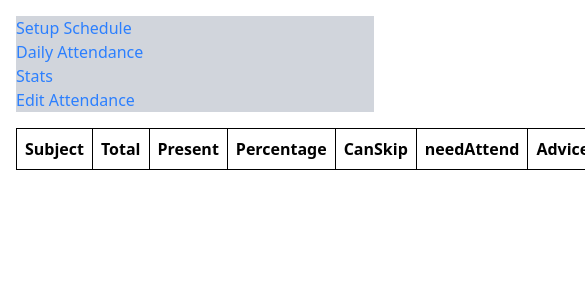
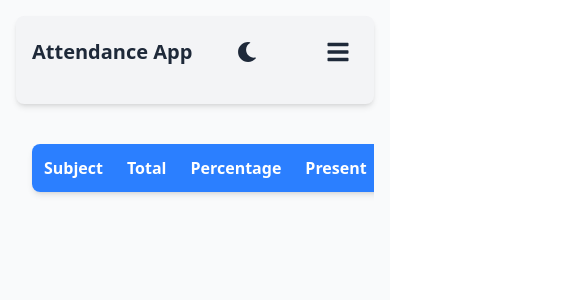
Before and after one commit to Abhishek-Negi01/attendance-tracker, a React (Vite) app: page /stats in a window 390 px wide. Shown: the top 300 px of the page, 585 px wide, since content can reach past the window. Built offline with nearby package versions, Linux system fonts and the light colour scheme.

Commit message:
enhance the UI and add darkMode functionality, still some bugs related to darkmode are present there

```diff
--- a/package.json
+++ b/package.json
@@ -13,6 +13,7 @@
     "@tailwindcss/vite": "^4.1.11",
     "react": "^19.1.0",
     "react-dom": "^19.1.0",
+    "react-icons": "^5.5.0",
     "react-router-dom": "^7.7.1",
     "tailwindcss": "^4.1.11"
   },
--- a/src/App.jsx
+++ b/src/App.jsx
@@ -1,29 +1,122 @@
-import React from "react";
+import React, { useEffect, useState } from "react";
 import ScheduleSetup from "./components/ScheduleSetup";
 import DailyAttendance from "./components/DailyAttendance";
-import { BrowserRouter, Link, Route, Router, Routes } from "react-router-dom";
+import {
+  BrowserRouter,
+  Link,
+  Route,
+  Router,
+  Routes,
+  useLocation,
+} from "react-router-dom";
 import AttendanceStats from "./components/AttendanceStats";
 import EditAttendance from "./components/EditAttendance";
+import { FaBars, FaMoon, FaSun, FaTimes } from "react-icons/fa";
+
+const Navbar = () => {
+  const [isOpen, setIsOpen] = useState(false);
+  const [darkMode, setDarkMode] = useState(false);
+  const location = useLocation();
+
+  // dark mode in local storage
+  useEffect(() => {
+    const savedMode = localStorage.getItem("darkmode") === "true";
+    setDarkMode(savedMode);
+    document.documentElement.classList.toggle("dark", savedMode);
+  }, []);
+
+  const toggleDarkMode = () => {
+    setDarkMode(!darkMode);
+    document.documentElement.classList.toggle("dark");
+    localStorage.setItem("darkmode", !darkMode);
+  };
+
+  const navLinks = [
+    { name: "Setup Schedule", path: "/" },
+    { name: "Daily Attendance", path: "/attendance" },
+    { name: "Stats", path: "/stats" },
+    { name: "Edit Attendance", path: "/edit-attendance" },
+  ];
+
+  return (
+    <nav className="bg-gray-100 dark:bg-gray-800 text-gray-800 dark:text-gray-100 p-4 rounded-lg shadow-md transition-color duration-500  ">
+      <div className="flex justify-between items-center">
+        <div className="text-xl font-bold">Attendance App</div>
+
+        {/* Dark/Light Toggle */}
+        <button
+          onClick={toggleDarkMode}
+          className="mr-4 md:mr-0 p-2 rounded hover:bg-gray-200 dark:hover:bg-gray-700 transition"
+        >
+          {darkMode ? (
+            <FaSun className="w-5 h-5" />
+          ) : (
+            <FaMoon className="w-5 h-5 " />
+          )}
+        </button>
+
+        {/* Hamburger button */}
+        <button
+          className="md:hidden p-2 rounded hover:bg-gray-200 dark:hover:bg-gray-700 transition"
+          onClick={() => setIsOpen(!isOpen)}
+        >
+          {isOpen ? (
+            <FaTimes className="w-6 h-6" />
+          ) : (
+            <FaBars className="w-6 h-6" />
+          )}
+        </button>
+
+        {/* Desktop Links */}
+        <div className="hidden md:flex space-x-6">
+          {navLinks.map((link) => (
+            <Link
+              key={link.path}
+              to={link.path}
+              className={`font-medium transition-colors duration-300 ${
+                location.pathname === link.path
+                  ? "text-blue-600 dark:text-blue-400"
+                  : "hover:text-blue-500 dark:hover:text-blue-300"
+              }`}
+            >
+              {link.name}
+            </Link>
+          ))}
+        </div>
+      </div>
+
+      {/* Mobile Menu */}
+      <div
+        className={`md:hidden mt-4 flex flex-col space-y-3 overflow-hidden transition-max-height duration-500 ease-in-out ${
+          isOpen ? "max-h-96" : "max-h-0"
+        }`}
+      >
+        {navLinks.map((link) => (
+          <Link
+            key={link.path}
+            to={link.path}
+            onClick={() => setIsOpen(!isOpen)}
+            className={`font-medium transition-color duration-300 ${
+              location.pathname === link.path
+                ? "text-blue-600 dark:text-blue-400"
+                : "hover:text-blue-500 dark:hover:text-blue-300"
+            }`}
+          >
+            {link.name}
+          </Link>
+        ))}
+      </div>
+    </nav>
+  );
+};
 
 const App = () => {
   return (
     <BrowserRouter>
-      <div className="p-4">
-        <nav className="bg-gray-300 mb-4 flex flex-col align items-start overflow-hidden md:flex-row justify-between ">
-          <Link to="/" className="text-blue-500 hover:underline">
-            Setup Schedule
-          </Link>
-          <Link to="/attendance" className="text-blue-500 hover:underline">
-            Daily Attendance
-          </Link>
-          <Link to="/stats" className="text-blue-500 hover:underline">
-            Stats
-          </Link>
-          <Link to="/edit-attendance" className="text-blue-500 hover:underline">
-            Edit Attendance
-          </Link>
-        </nav>
-
+      <div className="p-4 transition-colors duration-500 bg-gray-50 dark:bg-gray-900 min-h-screen">
+        <Navbar />
+        {/* Routes */}
+        <div className="mt-6">
           <Routes>
             <Route path="/" element={<ScheduleSetup />}></Route>
             <Route path="/attendance" element={<DailyAttendance />} />
@@ -31,6 +124,7 @@ const App = () => {
             <Route path="/edit-attendance" element={<EditAttendance />} />
           </Routes>
         </div>
+      </div>
     </BrowserRouter>
   );
 };
--- a/src/components/AttendanceStats.jsx
+++ b/src/components/AttendanceStats.jsx
@@ -15,31 +15,31 @@ const AttendanceStats = () => {
   const { overallPercentage, stats } = data;
 
   return (
-    <div>
-      <table>
-        <thead>
+    <div className="p-4 max-w-full overflow-x-auto">
+      <table className="min-w-full border-collapse bg-white shadow-md rounded-lg overflow-hidden">
+        <thead className="bg-blue-500 text-white">
           <tr>
             {/* <th>S.No</th> */}
-            <th className="p-2 border">Subject</th>
-            <th className="p-2 border">Total</th>
-            <th className="p-2 border">Present</th>
-            <th className="p-2 border">Percentage</th>
-            <th className="p-2 border">CanSkip</th>
-            <th className="p-2 border">needAttend</th>
-            <th className="p-2 border">Advice</th>
+            <th className="p-3 text-left">Subject</th>
+            <th className="p-3 text-left">Total</th>
+            <th className="p-3 text-left">Percentage</th>
+            <th className="p-3 text-left">Present</th>
+            <th className="p-3 text-left">CanSkip</th>
+            <th className="p-3 text-left">needAttend</th>
+            <th className="p-3 text-left">Advice</th>
           </tr>
         </thead>
 
-        <tbody>
+        <tbody className="divide-y divide-gray-200">
           {Object.entries(stats).map(([subject, s]) => (
-            <tr key={subject}>
-              <td className="p-2 border">{subject}</td>
-              <td className="p-2 border text-center">{s.total}</td>
-              <td className="p-2 border text-center">{s.present}</td>
-              <td className="p-2 border text-center">{s.percentage}</td>
-              <td className="p-2 border text-center">{s.canSkip}</td>
-              <td className="p-2 border text-center">{s.needAttend}</td>
-              <td className="p-2 border text-center">{s.advice}</td>
+            <tr key={subject} className="hover:bg-gray-50 transition">
+              <td className="p-3">{subject}</td>
+              <td className="p-3  text-center">{s.total}</td>
+              <td className="p-3  text-center">{s.present}</td>
+              <td className="p-3  text-center">{s.percentage}</td>
+              <td className="p-3  text-center">{s.canSkip}</td>
+              <td className="p-3  text-center">{s.needAttend}</td>
+              <td className="p-3 text-center">{s.advice}</td>
             </tr>
           ))}
         </tbody>
--- a/src/components/DailyAttendance.jsx
+++ b/src/components/DailyAttendance.jsx
@@ -25,58 +25,74 @@ const DailyAttendance = () => {
   };
 
   return (
-    <div className="p-4 max-w-xl mx-auto flex flex-col">
-      <h2 className="text-center text-2xl">
+    <div className="p-6 max-w-2xl mx-auto flex flex-col">
+      {/* Heading */}
+      <h2 className="text-center text-2xl md:text-3xl font-bold mb-6">
         Mark Attendance for {dayName} {dateKey}
       </h2>
       {todaySubjects.length === 0 ? (
-        <p>No Classes Scheduled for Today..</p>
+        <p className="text-gray-500 text-center italic">
+          No Classes Scheduled for Today..
+        </p>
       ) : (
-        todaySubjects.map((subject) => (
-          <div className="border rounded p-3 m-2 shadow-sm">
-            <p className="font-semibold">{subject}</p>
-            <div className="flex  mt-4 space-x-4">
+        <div className="space-y-4">
+          {todaySubjects.map((subject) => (
+            <div
+              key={subject}
+              className="border rounded-lg p-4   shadow-sm hover:shadow-md transition bg-white"
+            >
+              {/* Subject name */}
+              <p className="font-semibold text-lg mb-3 ">{subject}</p>
+
+              {/* Radio buttons */}
+              <div className="flex flex-col sm:flex-row sm:items-center sm:space-x-6 gap-3">
                 {/*justify-between items-center*/}
-              <label>
+                <label className="flex items-center cursor-pointer space-x-2">
                   <input
                     type="radio"
                     name={subject}
                     value="present"
                     checked={attendance[subject] === "present"}
                     onClick={(e) => handleChange(subject, "present")}
+                    className="accent-green-500"
                   />
-                <span className="ml-1">Present</span>
+                  <span>Present</span>
                 </label>
-              <label>
+                <label className="flex items-center cursor-pointer space-x-2">
                   <input
                     type="radio"
                     name={subject}
                     value="absent"
                     checked={attendance[subject] === "absent"}
                     onClick={(e) => handleChange(subject, "absent")}
+                    className="accent-red-500"
                   />
                   <span className="ml-1">Absent</span>
                 </label>
-              <label>
+                <label className="flex items-center cursor-pointer space-x-2">
                   <input
                     type="radio"
                     name={subject}
                     value="cancelled"
                     checked={attendance[subject] === "cancelled"}
                     onClick={(e) => handleChange(subject, "cancelled")}
+                    className="accentyellow-500"
                   />
                   <span className="ml-1">Cancelled</span>
                 </label>
               </div>
             </div>
-        ))
+          ))}
+        </div>
       )}
+
+      {/* Save Button */}
 
       {todaySubjects.length > 0 && (
         <div className="flex justify-center items-center">
           <button
             onClick={saveAttendance}
-            className="w-full mt-4 bg-blue-500 text-white px-4 py-2 rounded hover:bg-blue-600 md:w-1/2"
+            className="w-full mt-6 bg-blue-500 text-white px-6 py-2 rounded-lg font-semibold hover:bg-blue-600 transition md:w-1/2 shadow"
           >
             Save Attendance
           </button>
```
Also changed, not shown: src/components/EditAttendance.jsx (+43 -6 lines), src/components/SubjectAttendenceRow.jsx (+14 -6 lines), 1 other file (tests, documents, lock files or other folders). Lines whose indentation alone changed are shown as unchanged.
